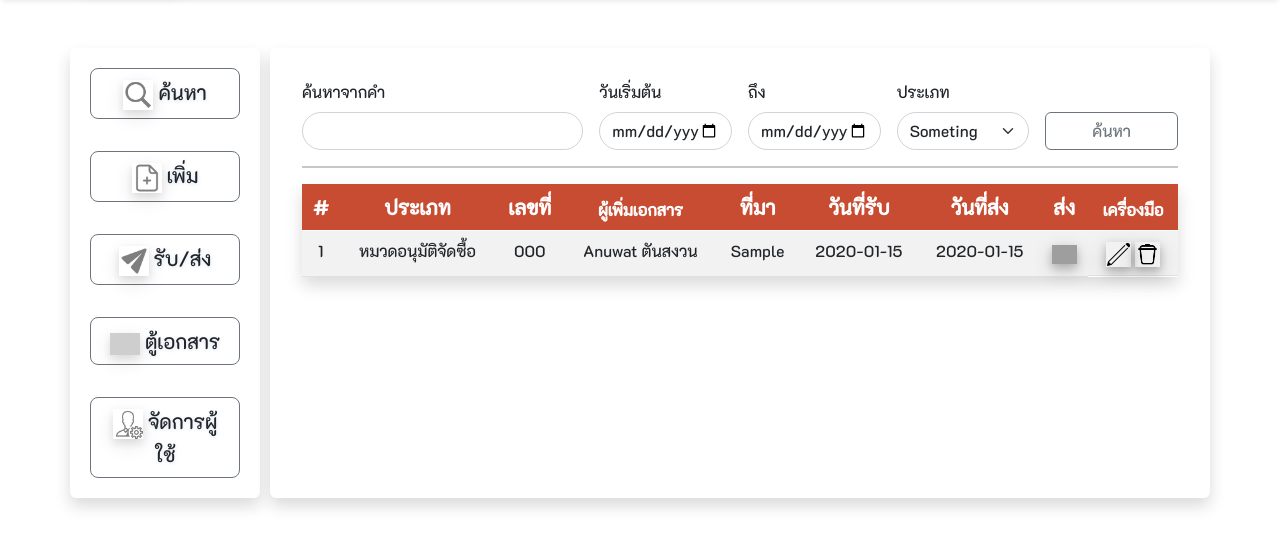
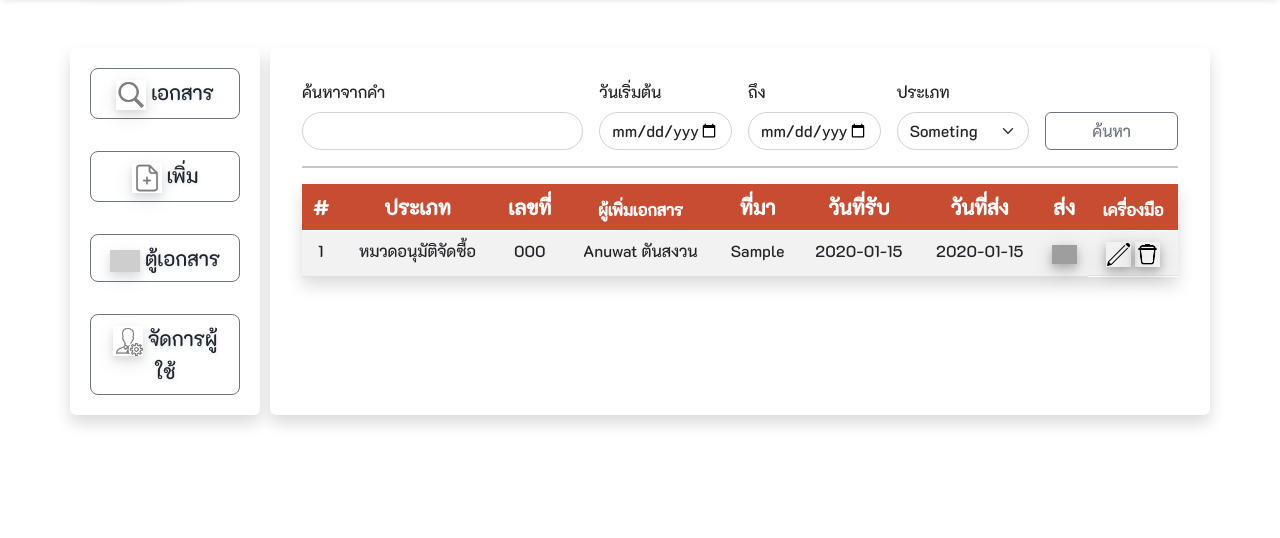
Before and after one commit to devbyanuwat/e-sarabun, a PHP site: page /index.php?q=search in a window 1280 px wide. Shown: the part 144-682 px from the top of the page. Run offline with PHP 8.4, Linux system fonts and the light colour scheme; data comes from the database, SQL or seed files in the repository; tables that the repository leaves empty hold one stand-in row (values such as "Sample post"); grey boxes are pictures that could not be loaded.

```diff
--- a/index.php
+++ b/index.php
@@ -15,9 +15,9 @@
         <div class="row">
             <div class="col-2 shadow p-1 bg-body rounded d-flex justify-content-center">
                 <div style="display:flex;flex-direction:column;">
-                    <button type="button" class="btn btn-outline-secondary text-dark btn-lg m-3 fs-5" style="text-shadow: 0.5px 0.5px 4px #d9e2ef;" onclick="window.location.href='?q=search'"><img src="img/icon/search.png" width="30px" style="opacity: 0.5;"> ค้นหา</button>
+                    <button type="button" class="btn btn-outline-secondary text-dark btn-lg m-3 fs-5" style="text-shadow: 0.5px 0.5px 4px #d9e2ef;" onclick="window.location.href='?q=search'"><img src="img/icon/search.png" width="30px" style="opacity: 0.5;"> เอกสาร</button>
                     <button type="button" class="btn btn-outline-secondary text-dark btn-lg m-3 fs-5" style="text-shadow: 0.5px 0.5px 4px #d9e2ef;" onclick="window.location.href='?q=add'"><img src="img/icon/add_document.png" width="30px" style="opacity: 0.5;"> เพิ่ม</button>
-                    <button type="button" class="btn btn-outline-secondary text-dark btn-lg m-3 fs-5" style="text-shadow: 0.5px 0.5px 4px #d9e2ef;" onclick="window.location.href='?q=send'"><img src="img/icon/send.png" width="30px" style="opacity: 0.5;"> รับ/ส่ง</button>
+                    <!-- <button type="button" class="btn btn-outline-secondary text-dark btn-lg m-3 fs-5" style="text-shadow: 0.5px 0.5px 4px #d9e2ef;" onclick="window.location.href='?q=send'"><img src="img/icon/send.png" width="30px" style="opacity: 0.5;"> รับ/ส่ง</button> -->
                     <button type="button" class="btn btn-outline-secondary text-dark btn-lg m-3 fs-5" style="text-shadow: 0.5px 0.5px 4px #d9e2ef;" onclick="window.location.href='?q=doc'"><img src="img/icon/folder.png" width="30px" style="opacity: 0.5;"> ตู้เอกสาร</button>
                     <button type="button" class="btn btn-outline-secondary text-dark btn-lg m-3 fs-5" style="text-shadow: 0.5px 0.5px 4px #d9e2ef;" onclick="window.location.href='?q=manage'"><img src="img/icon/manage.png" width="30px" style="opacity: 0.5;"> จัดการผู้ใช้</button>
                 </div>
```
